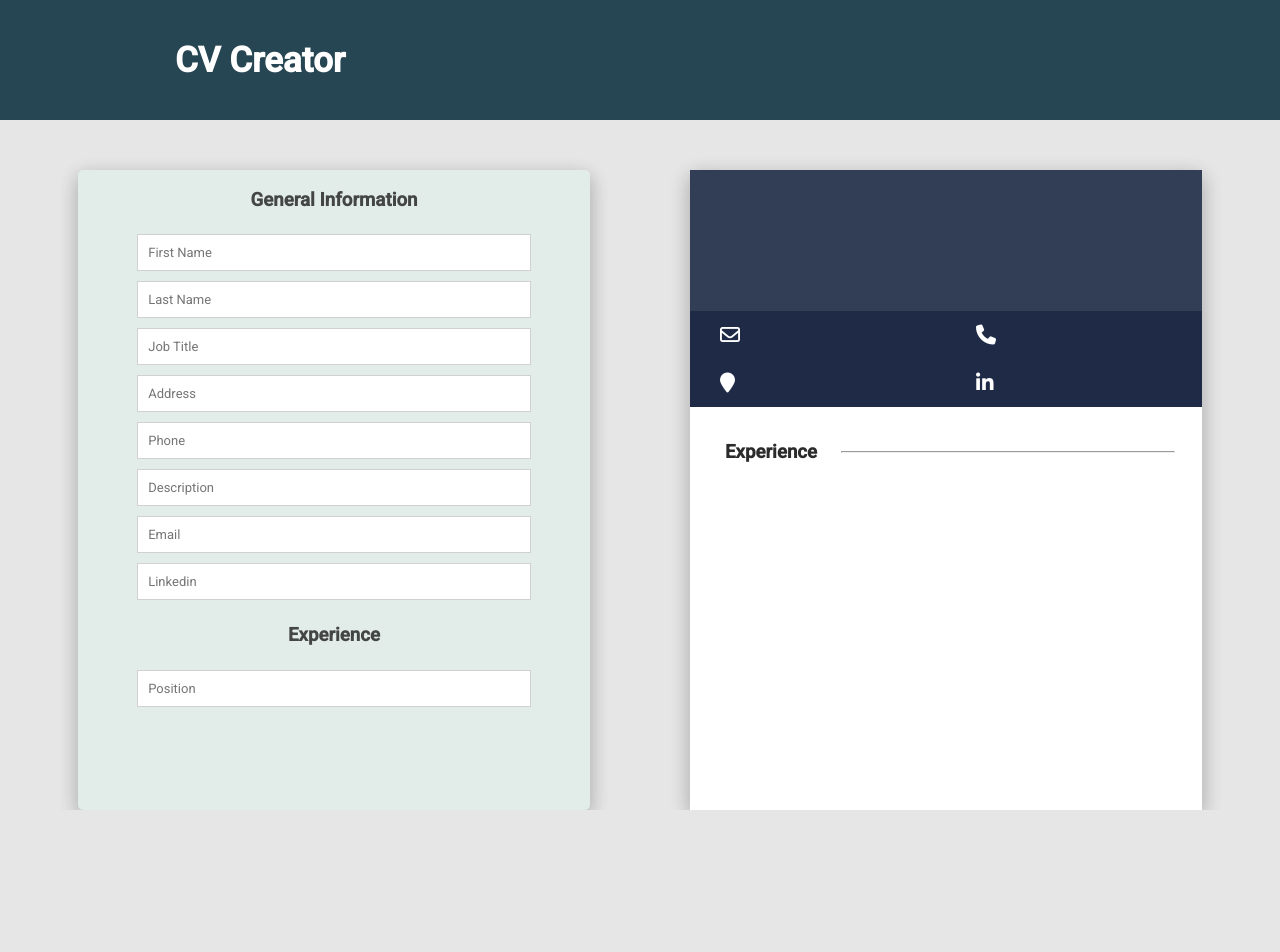
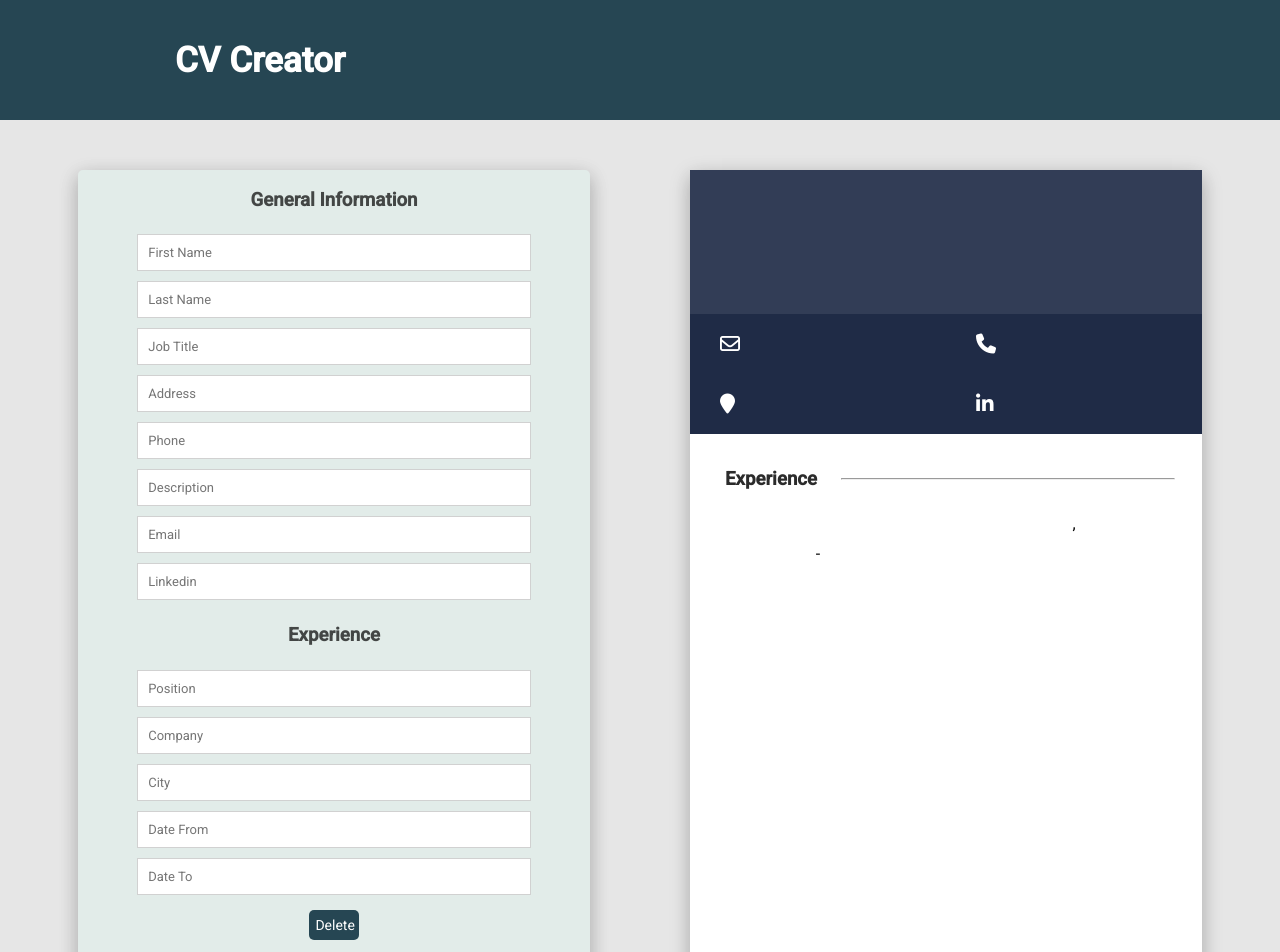
Before and after one commit to adrianhm13/cv-project, a React (Create React App) app: page / in a window 1280 px wide. Shown: the top 952 px of the page. Before the commit the page ends 810 px from the top, so only its background shows below. Built offline with nearby package versions, Linux system fonts and the light colour scheme.

Commit message:
Multiple fields for experience

```diff
--- a/package.json
+++ b/package.json
@@ -9,6 +9,7 @@
     "react": "^17.0.2",
     "react-dom": "^17.0.2",
     "react-scripts": "4.0.3",
+    "uniqid": "^5.4.0",
     "web-vitals": "^1.1.2"
   },
   "scripts": {
--- a/src/App.css
+++ b/src/App.css
@@ -12,7 +12,6 @@
 .edit-information{
   max-width: 40vw;
   min-width: 40vw;
-  max-height: 80vh;
   min-height: 80vh;
   border-radius: 5px;
   box-shadow: 0 6px 20px 0 rgba(0, 0, 0, 0.2), 0 6px 20px 0 rgba(0, 0, 0, 0.096);
@@ -52,12 +51,15 @@
 }
 .preview{
   min-width: 40%;
-  max-width: 40%;
-  max-height: 80vh;
   min-height: 80vh;
+  max-height: 100vh;
   box-shadow: 0 6px 20px 0 rgba(0, 0, 0, 0.2), 0 6px 20px 0 rgba(0, 0, 0, 0.096);
   background-color: white;
   display: flex;
+  flex-direction: column;
+  position: sticky;
+  top: 10px;
+  margin-bottom: 10px;
 }
 
 .App-header {
@@ -90,3 +92,22 @@ input:focus{
   outline: none;
   border: 1px solid rgb(34, 34, 34);
 }
+
+button{
+  font-family: 'Roboto', sans-serif;
+  font-size: 14px;
+  background-color: #264653;
+  width: 10%;
+  height: 30px;
+  border: none;
+  border-radius: 5px;
+  cursor: pointer;
+  transition: 0.3s ease 0s;
+  animation-fill-mode: none;
+  color: white;
+  margin-top: 10px;
+}
+button:hover {
+  color: rgb(110, 110, 110);
+  transform: translateY(-2px);
+}
--- a/src/App.js
+++ b/src/App.js
@@ -3,6 +3,9 @@ import GeneralInformation from "./components/GeneralInformation";
 import React, { Component } from "react";
 import Preview from "./components/Preview";
 import Experience from "./components/Experience";
+import Education from "./components/Education";
+import uniqid from "uniqid";
+
 class App extends Component {
   constructor(props) {
     super(props);
@@ -18,93 +21,175 @@ class App extends Component {
         email: "",
         linkedin: "",
       },
-      experience: [{
+      experienceList: [
+        {
+          position: "",
+          company: "",
+          city: "",
+          dateFrom: "",
+          dateTo: "",
+          id: uniqid(),
+        },
+      ],
+      experience: {
         position: "",
-        company:"",
+        company: "",
         city: "",
         dateFrom: "",
         dateTo: "",
-      }]
-
+        id: uniqid(),
+      },
+      educationList: [
+        {
+          university: "",
+          city: "",
+          degree: "",
+          dateFrom: "",
+          dateTo: "",
+          id: uniqid(),
+        },
+      ],
+      education: {
+        university: "",
+        city: "",
+        degree: "",
+        dateFrom: "",
+        dateTo: "",
+        id: uniqid(),
+      },
     };
   }
-  handleGeneralInformation =  {
+  handleGeneralInformation = {
     handleFirstName: (e) => {
-      this.setState(prevState => ({
+      this.setState((prevState) => ({
         generalInformation: {
           ...prevState.generalInformation,
           firstName: e.target.value,
-        }
+        },
       }));
     },
     handleLastName: (e) => {
-      this.setState(prevState => ({
+      this.setState((prevState) => ({
         generalInformation: {
           ...prevState.generalInformation,
           lastName: e.target.value,
-        }
+        },
       }));
     },
     handleJobTitle: (e) => {
-      this.setState(prevState => ({
+      this.setState((prevState) => ({
         generalInformation: {
           ...prevState.generalInformation,
           jobTitle: e.target.value,
-        }
-      }))
+        },
+      }));
     },
     handleAddress: (e) => {
-      this.setState(prevState => ({
+      this.setState((prevState) => ({
         generalInformation: {
           ...prevState.generalInformation,
           address: e.target.value,
-        }
-      }))
+        },
+      }));
     },
     handlePhone: (e) => {
-      this.setState(prevState => ({
+      this.setState((prevState) => ({
         generalInformation: {
           ...prevState.generalInformation,
           phone: e.target.value,
-        }
-      }))
+        },
+      }));
     },
     handleDescription: (e) => {
-      this.setState(prevState => ({
+      this.setState((prevState) => ({
         generalInformation: {
           ...prevState.generalInformation,
           description: e.target.value,
-        }
-      }))
+        },
+      }));
     },
     handleEmail: (e) => {
-      this.setState(prevState => ({
+      this.setState((prevState) => ({
         generalInformation: {
           ...prevState.generalInformation,
           email: e.target.value,
-        }
-      }))
+        },
+      }));
     },
     handleLinkedin: (e) => {
-      this.setState(prevState => ({
+      this.setState((prevState) => ({
         generalInformation: {
           ...prevState.generalInformation,
           linkedin: e.target.value,
-        }
-      }))
+        },
+      }));
     },
-  }
+  };
 
   handleExperience = {
-    handlePosition: (e) => {
-      this.setState(prevState => ({
+    handlePosition: (index) => (e) => {
+      let position = e.target.value;
+      const experienceList = this.state.experienceList;
+      experienceList[index].position = position;
+      this.setState({ experienceList });
+    },
+    handleCompany: (index) => (e) => {
+      let company = e.target.value;
+      const experienceList = this.state.experienceList;
+      experienceList[index].company = company;
+      this.setState({ experienceList });
+    },
+    handleCity: (index) => (e) => {
+      let city = e.target.value;
+      const experienceList = this.state.experienceList;
+      experienceList[index].city = city;
+      this.setState({ experienceList });
+    },
+    handleDateFrom: (index) => (e) => {
+      let dateFrom = e.target.value;
+      const experienceList = this.state.experienceList;
+      experienceList[index].dateFrom = dateFrom;
+      this.setState({ experienceList });
+    },
+    handleDateTo: (index) => (e) => {
+      let dateTo = e.target.value;
+      const experienceList = this.state.experienceList;
+      experienceList[index].dateTo = dateTo;
+      this.setState({ experienceList });
+    },
+    handleDelete: (index) => {
+      const experienceList = this.state.experienceList;
+      const prevExperienceList = experienceList.slice(0, index);
+      const postExperienceList = experienceList.slice(index + 1);
+      const newExperienceList = [...prevExperienceList, ...postExperienceList];
+      this.setState({ experienceList: newExperienceList });
+    },
+  };
+  handleStudies = {};
+  addExperience = () => {
+    const newId = uniqid();
+    this.setState({});
+    this.setState(
+      {
         experience: {
-          ...prevState.experience,
-          position: e.target.value,
-        }
-      }))
-    }
-  }
+          position: "",
+          company: "",
+          city: "",
+          dateFrom: "",
+          dateTo: "",
+          id: newId,
+        },
+      },
+      () => {
+        const newExperienceList = this.state.experienceList.concat(
+          this.state.experience
+        );
+        this.setState({
+          experienceList: newExperienceList,
+        });
+      }
+    );
+  };
 
   render() {
     return (
@@ -113,18 +198,51 @@ class App extends Component {
           <h1>CV Creator</h1>
         </div>
         <div className="content">
-        <div className="edit-information">
-          <GeneralInformation handleGeneralInformation={this.handleGeneralInformation} />
-          <Experience handleExperience={this.handleExperience}/>
+          <div className="edit-information">
+            <GeneralInformation
+              handleGeneralInformation={this.handleGeneralInformation}
+            />
+            <div>
+              <AddSubTitle title="Experience" />
+              {this.state.experienceList.map((element, index) => {
+                return (
+                  <div key={element.id}>
+                    <Experience
+                      handleExperience={this.handleExperience}
+                      experienceInfo={this.state.experienceList[index]}
+                      index={index}
+                    />
+                  </div>
+                );
+              })}
+            </div>
+            <button onClick={this.addExperience}>Add</button>
+            <AddSubTitle title="Education" />
+            {this.state.educationList.map((element, index) => {
+                return (
+                  <div key={element.id}>
+                    <Education
+                      handleEducation={this.handleEducation}
+                      educationInfo={this.state.educationList[index]}
+                      index={index}
+                    />
+                  </div>
+                );
+              })}
+          </div>
+          <Preview className="preview" information={this.state} />
         </div>
-        <div className="preview">
-          <Preview information={this.state} />
-        </div>
-        </div>
-
       </div>
     );
   }
 }
 
+function AddSubTitle(props) {
+  return (
+    <div className="title-section">
+      <h3>{props.title}</h3>
+    </div>
+  );
+}
+
 export default App;
--- /dev/null
+++ b/src/components/Education.js
@@ -0,0 +1,21 @@
+import React, { Component } from 'react'
+
+class Education extends Component {
+    constructor(props) {
+        super(props)
+
+        this.state = {
+
+        }
+    }
+
+    render() {
+        return (
+            <div>
+
+            </div>
+        )
+    }
+}
+
+export default Education
--- a/src/components/Experience.js
+++ b/src/components/Experience.js
@@ -9,12 +9,11 @@ class Experience extends Component {
 
   render() {
     const handleExperience = this.props.handleExperience;
+    const experienceInfo = this.props.experienceInfo;
+    const index = this.props.index
     return (
       <div>
-        <div className="title-section">
-          <h3>Experience</h3>
-        </div>
-        <ExperienceFields handleExperience={handleExperience} />
+        <ExperienceFields handleExperience={handleExperience} experienceInfo={experienceInfo} index={index}/>
       </div>
     );
   }
@@ -28,21 +27,53 @@ class ExperienceFields extends Component {
   }
 
   render() {
-    const handlePosition = this.props.handlePosition;
-    const { position } = this.props;
+    const {handlePosition, handleCompany, handleCity, handleDateFrom, handleDateTo, handleDelete} = this.props.handleExperience;
+    const { position, company, city, dateFrom, dateTo, key } = this.props.experienceInfo;
+    const index = this.props.index;
     return (
-      <div>
         <div className="inputs">
           <div>
             <input
               type="text"
               value={position}
-              onChange={handlePosition}
+              onChange={handlePosition(index)}
               placeholder="Position"
             ></input>
           </div>
+          <div>
+            <input
+              type="text"
+              value={company}
+              onChange={handleCompany(index)}
+              placeholder="Company"
+            ></input>
+          </div>
+          <div>
+            <input
+              type="text"
+              value={city}
+              onChange={handleCity(index)}
+              placeholder="City"
+            ></input>
+          </div>
+          <div>
+            <input
+              type="text"
+              value={dateFrom}
+              onChange={handleDateFrom(index)}
+              placeholder="Date From"
+            ></input>
+          </div>
+          <div>
+            <input
+              type="text"
+              value={dateTo}
+              onChange={handleDateTo(index)}
+              placeholder="Date To"
+            ></input>
+          </div>
+          <div><button onClick={()=> handleDelete(index)}>Delete</button></div>
         </div>
-      </div>
     );
   }
 }
--- a/src/components/Preview.js
+++ b/src/components/Preview.js
@@ -19,9 +19,11 @@ class Preview extends Component {
       email,
       linkedin,
     } = this.props.information.generalInformation;
-    console.log(this.props);
-    console.log(firstName);
+
+    const { experienceList } = this.props.information;
+
     return (
+      <div className="preview">
         <div className="preview-content">
           <div className="header-preview">
             <div className="name-preview">
@@ -57,32 +59,47 @@ class Preview extends Component {
               </div>
             </div>
           </div>
-        <SubTitle subtitle="Experience"/>
-        <div className="experience-container-preview">
-
+          <SubTitle subtitle="Experience" />
+          <ExperiencePreview experienceInfo={experienceList} />
         </div>
       </div>
     );
   }
 }
 
-export class ExperiencePreview extends Component {
+class ExperiencePreview extends Component {
+  constructor(props) {
+    super(props);
+
+    this.state = {};
+  }
+
   render() {
-    return (
-      <div>
+    console.log(this.props);
+    const experienceList = this.props.experienceInfo;
+    const listExperience = experienceList.map((element) => {
+      console.log(element)
+      return(
+        <div key={element.id} className="experience-container-preview">
+          <div className="experience-detail">{element.position}</div>
+          <div className="experience-detail">{element.company},</div>
+          <div className="experience-detail">{element.dateFrom} - {element.dateTo}</div>
+          <div className="experience-detail">{element.city}</div>
+        </div>
+      );
+    });
 
-      </div>
-    )
+    return <div>{listExperience}</div>;
   }
 }
 
 function SubTitle(props) {
   return (
     <div className="subtitle-preview">
-      <h3>{props.subtitle}</h3><hr></hr>
+      <h3>{props.subtitle}</h3>
+      <hr></hr>
     </div>
-  )
+  );
 }
 
-
 export default Preview;
--- a/src/components/preview.css
+++ b/src/components/preview.css
@@ -1,10 +1,13 @@
 .preview-content{
     width: 100%;
     height: 100%;
+    display: flex;
+    flex-direction: column;
 }
 .header-preview{
     width: 100%;
-    min-height: 22%;
+    min-height: 18%;
+    max-height: 18%;
     background-color: #14213dde;
     display: flex;
     flex-direction: column;
@@ -12,7 +15,7 @@
     align-items: flex-start;
     overflow: hidden;
     text-overflow: ellipsis;
-    gap: 10px;
+    gap: 5px;
 }
 .name-preview{
     display: flex;
@@ -88,9 +91,21 @@ i{
     border-radius: 5px;
 }
 .experience-container-preview{
-
+    display:flex;
+    flex-direction: row;
+    flex-wrap: wrap;
+    height: 60px;
+    margin-bottom: 25px;
 }
 .experience-container-preview h3{
     color: rgb(43, 43, 43);
     font-family: 'Roboto', sans-serif;
 }
+.experience-detail{
+    display: flex;
+    justify-content: center;
+    align-items: center;
+    width: 50%;
+    height: 50%;
+    font-family: 'Roboto', sans-serif;
+}
```
Also changed, not shown: 1 other file (tests, documents, lock files or other folders). Lines whose indentation alone changed are shown as unchanged.
